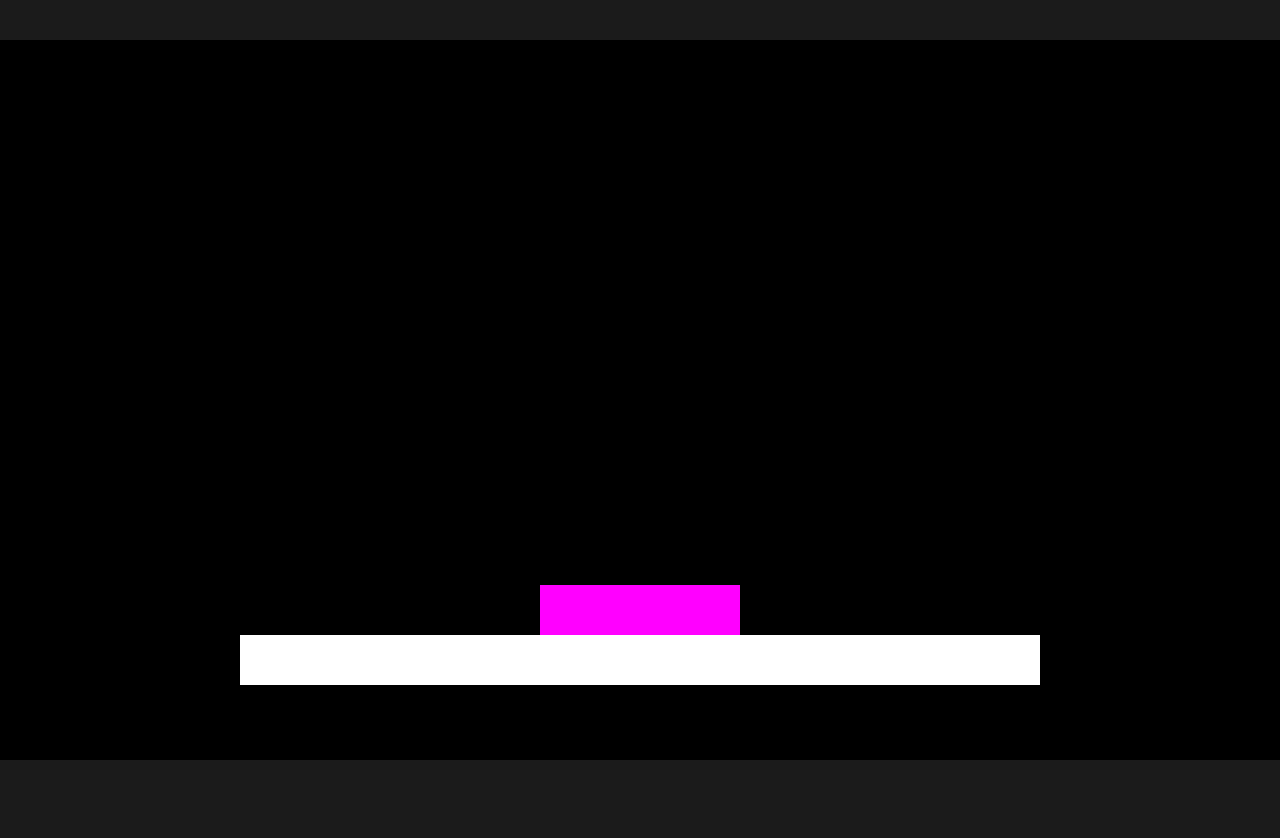
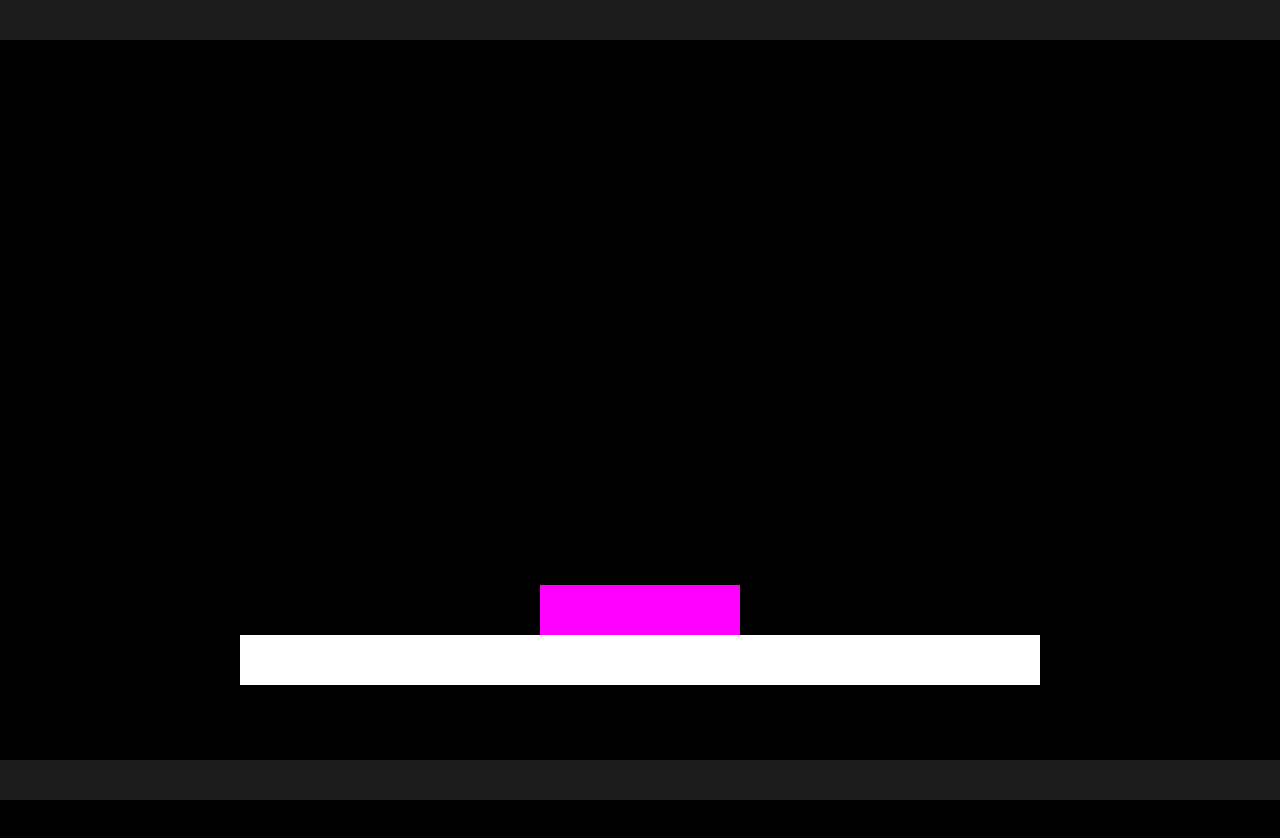
Before and after one commit to shock59/falling, a website built with Vite: page index.html in a window 1280 px wide. After the commit the page ends 800 px from the top, so only its background shows below. Built offline with nearby package versions, Linux system fonts and the light colour scheme.

Commit message:
Add proper bars to sides when letterboxing to cover overflowing boxes

```diff
--- a/index.html
+++ b/index.html
@@ -5,8 +5,6 @@
     <meta name="viewport" content="width=device-width, initial-scale=1.0" />
   </head>
   <body>
-    <div id="background"></div>
-
     <script type="module" src="/src/main.ts"></script>
   </body>
 </html>
--- a/src/BoxManager.ts
+++ b/src/BoxManager.ts
@@ -8,6 +8,8 @@ export default class BoxManager {
   drawRatio!: number;
   leftOffset!: number;
   topOffset!: number;
+
+  bars: { [k in "left" | "right" | "top" | "bottom"]: HTMLDivElement };
 
   boxes: Box[] = [];
   delta: number;
@@ -21,6 +23,22 @@ export default class BoxManager {
     this.stageHeight = stageHeight ?? window.innerHeight;
     this.lastFrameTime = Date.now();
     this.delta = 0;
+
+    const body = document.querySelector<HTMLDivElement>("body")!;
+    this.bars = Object.fromEntries(
+      (["left", "right", "top", "bottom"] as (keyof BoxManager["bars"])[]).map(
+        (barPosition) => {
+          const bar = document.createElement("div");
+          bar.classList.add("bar");
+          bar.style[barPosition] = "0";
+          if (["left", "right"].includes(barPosition)) bar.style.top = "0";
+          return [barPosition, bar];
+        }
+      )
+    ) as { [k in keyof BoxManager["bars"]]: HTMLDivElement };
+    for (const div of Object.values(this.bars)) {
+      body.appendChild(div);
+    }
 
     this.updateDrawRatios();
     window.addEventListener("resize", () => this.updateDrawRatios());
@@ -87,11 +105,17 @@ export default class BoxManager {
         : window.innerHeight;
     this.topOffset = (window.innerHeight - backgroundHeight) / 2;
 
-    const background: HTMLDivElement = document.querySelector("#background")!;
-    background.style.width = `${backgroundWidth}px`;
-    background.style.marginLeft = `${this.leftOffset}px`;
-    background.style.height = `${backgroundHeight}px`;
-    background.style.marginTop = `${this.topOffset}px`;
+    for (const barPosition of Object.keys(
+      this.bars
+    ) as (keyof BoxManager["bars"])[]) {
+      const bar = this.bars[barPosition];
+      bar.style.width = ["left", "right"].includes(barPosition)
+        ? `${this.leftOffset}px`
+        : `${window.innerWidth}px`;
+      bar.style.height = ["top", "bottom"].includes(barPosition)
+        ? `${this.topOffset}px`
+        : `${window.innerHeight}px`;
+    }
 
     for (const box of this.boxes) box.fullAnimate();
   }
--- a/src/style.css
+++ b/src/style.css
@@ -2,7 +2,7 @@
   font-family: system-ui, sans-serif;
 
   color: #ffffff;
-  background: #1b1b1b;
+  background: #000000;
 
   font-synthesis: none;
   text-rendering: optimizeLegibility;
@@ -19,8 +19,11 @@ body {
 
 .box {
   position: absolute;
+  z-index: 1;
 }
 
-#background {
-  background: #000000;
+.bar {
+  position: absolute;
+  background: #1b1b1b;
+  z-index: 2;
 }
```
